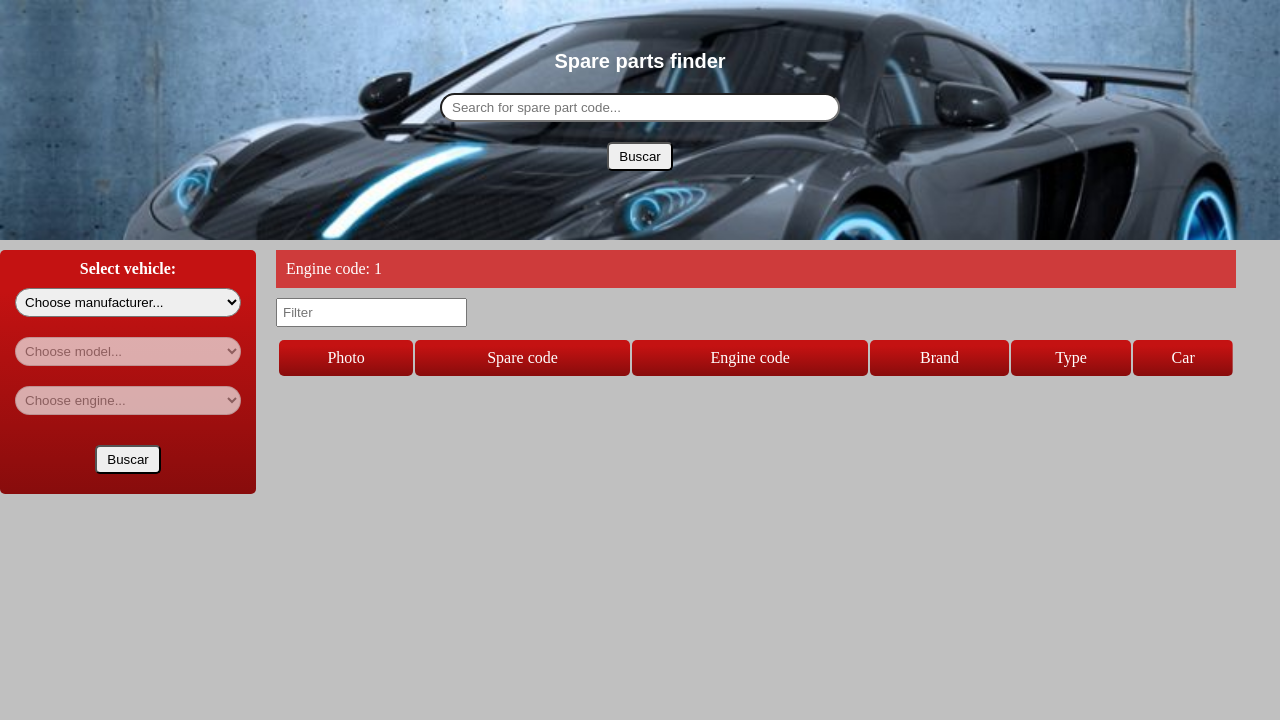
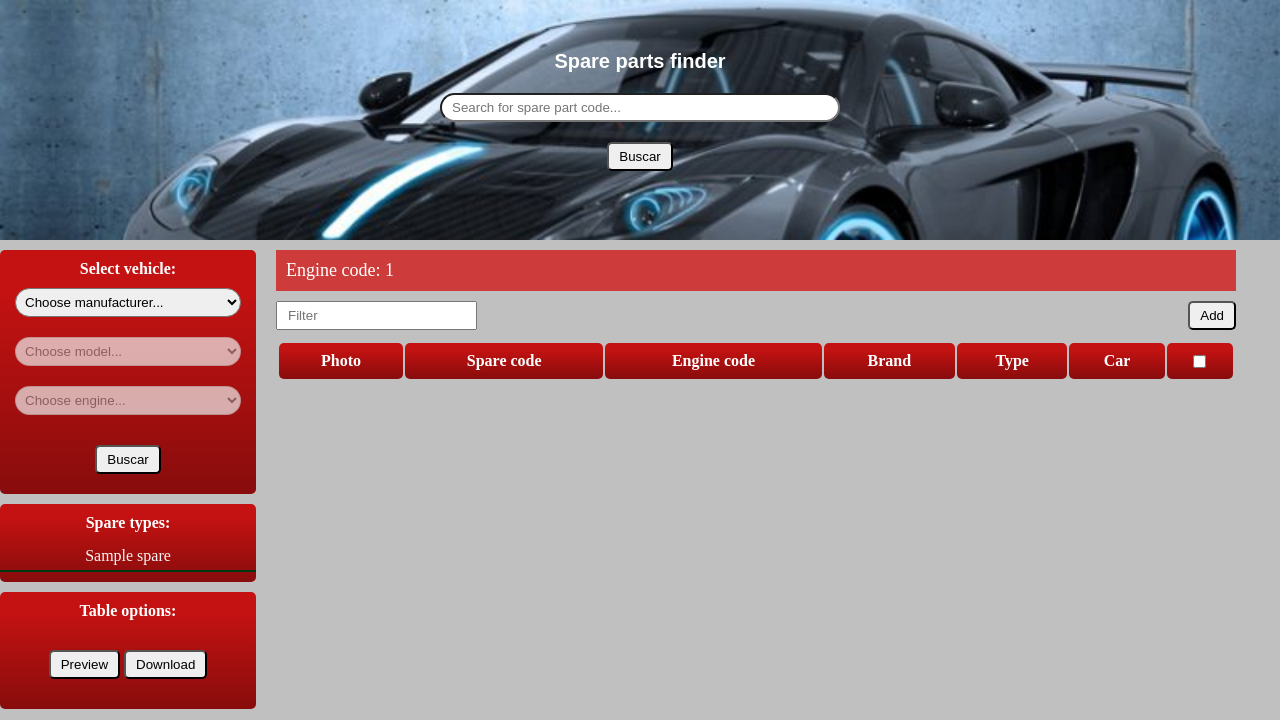
Before and after one commit to xxxhaythamxxx/repuestosPrueba, a Django app: page /engine/1 in a window 1280 px wide. Shown: the part 80-800 px from the top of the page. Run offline with Django 3.2, Linux system fonts and the light colour scheme; tables that the repository leaves empty hold one stand-in row (values such as "Sample post"); lists and menus that the app fills with data are empty; some libraries are stand-ins or nearby versions.

Commit message:
Envia por checkbox al carrito y borra igual

```diff
--- a/Repuestosapp/Templates/Repuestosapp/base.html
+++ b/Repuestosapp/Templates/Repuestosapp/base.html
@@ -36,7 +36,7 @@
 <!-- Buscador genérico -->
     <div class="contform">
         <h1>Spare parts finder</h1>
-        <form action="" method="GET">
+        <form class="searcher" action="" method="GET">
             <!-- {% csrf_token %} -->
             <div class="maintable">{{formulariop.as_table}}</div>
             <button type="submit" value="enviar">Buscar</button>
@@ -84,7 +84,15 @@
     <button type="submit" value="filtrar">Buscar</button>
     </form>
 </aside>
-
+<div class="filterExtra">
+    <label for="">Spare types:</label>
+        <div class="PDFoptions">
+            {% for a in allSpares %}
+                <li><a href="{% url 'name' a.spare_name %}">{{a.spare_name}}</a></li>
+                <hr color="rgba(136,12,12,1)">
+            {% endfor %}
+        </div>
+    </div>
 {% if spare or brand_id or carrito.cart %}
 <div class="filterExtra">
 <label for="">Table options:</label>
@@ -109,7 +117,7 @@
     {% endif %}
     {% block content %}
     {% endblock %}
-    <script src="{% static 'Repuestosapp/script.js' %}"></script>
+    <script type="text/javascript" src="{% static 'Repuestosapp/script.js' %}"></script>
     <!-- Para que trabaje el paginado -->
     <script src="https://ajax.googleapis.com/ajax/libs/jquery/2.1.1/jquery.min.js"></script>
 
--- a/Repuestosapp/Templates/Repuestosapp/engine.html
+++ b/Repuestosapp/Templates/Repuestosapp/engine.html
@@ -7,16 +7,22 @@
 <div class="resultadoBusqueda">
 <div class="migajas">Engine code: {{mig}} </div>
 <!-- <p>{{brand_id}}</p> -->
-<input class="filter" type="text" id="myInput" placeholder="Filter">
+<form method="POST" action="">
+    {% csrf_token %}
+    <div class="options">
+        <input class="filter" type="text" id="myInput" placeholder="Filter">
+        <button class="toCart" type="submit">Add</button>
+    </div>
 <table id="invoice">
     <thead>
         <tr class="trsup">
-            <td>Photo</td>
-            <td>Spare code</td>
-            <td>Engine code</td>
-            <td>Brand</td>
-            <td>Type</td>
-            <td>Car</td>
+            <th>Photo</th>
+            <th>Spare code</th>
+            <th>Engine code</th>
+            <th>Brand</th>
+            <th>Type</th>
+            <th>Car</th>
+            <th><input class="check" type="checkbox" onClick="toggle(this,'toAdd')"/></th>
         </tr>
     </thead>
     <tbody id="myTable">
@@ -26,13 +32,22 @@
         <td><a href="{% url 'sparedetails' br.spare_code %}">{{br.spare_code}}</a></td>
         <td><a href="{% url 'engine' test %}">{{test}}</a></td>
         <td><a href="{% url 'brand' br.spare_brand %}">{{br.spare_brand}}</a></td>
-        <!-- <th><a name="brand_id" href="brand?brand_id">{{spares.spare_brand}}</a></th> -->
-        <!-- <th><a href="">{{spares.spare_name}}</a></th> -->
         <td><a href="{% url 'name' br.spare_name %}">{{br.spare_name}}</a></td>
         <td><a href="{% url 'manuf' br.car_info.all.0.car_manufacturer %}">{{br.car_info.all.0.car_manufacturer}}</a></td>
+        <td><input class="check" type="checkbox" name="toAdd" value="{{br.id}}"></td>
     </tr>
     {% endfor %}
     </tbody>
 </table>
+</form>
 </div>
+<script>
+function toggle(source,toAdd) {
+    checkboxes = document.getElementsByName(toAdd);
+    for (var i = 0,
+        n = checkboxes.length; i < n; i++) {
+        checkboxes[i].checked = source.checked;
+    }
+}
+</script>
 {% endblock %}
--- a/Repuestosapp/Templates/Repuestosapp/manuf.html
+++ b/Repuestosapp/Templates/Repuestosapp/manuf.html
@@ -7,7 +7,9 @@
 <div class="resultadoBusqueda">
 <div class="migajas">Car manufacturer: {{mig}} </div>
 <!-- <p>{{brand_id}}</p> -->
-<input class="filter" type="text" id="myInput" placeholder="Filter">
+<div class="options">
+    <input class="filter" type="text" id="myInput" placeholder="Filter">
+</div>
 <table id="invoice">
     <thead>
         <tr class="trsup">
--- a/Repuestosapp/Templates/Repuestosapp/model.html
+++ b/Repuestosapp/Templates/Repuestosapp/model.html
@@ -7,7 +7,9 @@
 <div class="resultadoBusqueda">
 <div class="migajas">Car model: {{mig}} </div>
 <!-- <p>{{brand_id}}</p> -->
-<input class="filter" type="text" id="myInput" placeholder="Filter">
+<div class="options">
+    <input class="filter" type="text" id="myInput" placeholder="Filter">
+</div>
 <table id="invoice">
     <thead>
         <tr class="trsup">
--- a/Repuestosapp/static/Repuestosapp/script.js
+++ b/Repuestosapp/static/Repuestosapp/script.js
@@ -211,6 +211,24 @@ function viewPDF(){
       });
 }
 
+// Función para que los checkboxes se seleccionen todos
+
+function toggle(source,toAdd) {
+    checkboxes = document.getElementsByName(toAdd);
+    for (var i = 0,
+        n = checkboxes.length; i < n; i++) {
+        checkboxes[i].checked = source.checked;
+    }
+}
+
+function toggle(source,toDel) {
+    checkboxes = document.getElementsByName(toDel);
+    for (var i = 0,
+        n = checkboxes.length; i < n; i++) {
+        checkboxes[i].checked = source.checked;
+    }
+}
+
 // Intento de paginacion
 
 /*
--- a/Repuestosapp/static/Repuestosapp/style.css
+++ b/Repuestosapp/static/Repuestosapp/style.css
@@ -49,6 +49,7 @@ body {
 /* migajas */
 .migajas {
     background: rgb(206, 59, 59);
+    font-size: large;
     color:white;
     padding: 10px;
     margin: 10px 0 auto;
@@ -71,12 +72,12 @@ h1 {
     color:white;
     /* margin-top: 20px; */
 }
-form input {
+form input:not(.check):not(.filter) {
     border-radius: 20px;
     padding: 5px 10px;
     width: 400px;
 }
-button {
+.contform button:not(.filter) {
     margin: 20px 0;
     padding: 5px 10px;
     border-radius: 5px;
@@ -90,7 +91,7 @@ button {
     color: white;
 
 }
-table, th, td {
+table:not(.filter), th:not(.filter), td:not(.filter) {
     border: 1px solid transparent;
     border-radius: 5px;
 }
@@ -133,11 +134,17 @@ th, td {
 }
 
 /* Filtrador ----------------------------------------------------------------------------*/
+aside button {
+    margin: 20px 0;
+    padding: 5px 10px;
+    border-radius: 5px;
+}
+
 .lateral {
     width: 20%;
     float: left;
 }
-aside, .filterExtra {
+aside:not(.filter), .filterExtra:not(.filter) {
     background: rgb(136,12,12);
     background: linear-gradient(0deg, rgba(136,12,12,1) 0%, rgba(196,18,18,1) 83%);
     float: left;
@@ -158,7 +165,7 @@ aside label, .filterExtra label {
     padding: 0 15px;
     text-align: center;
 }
-select {
+select:not(.filter) {
     width: 100%;
     margin: 10px 0;
     padding: 5px;
@@ -169,6 +176,21 @@ select {
 }
 .filterExtra {
     width: 100%;
+}
+.PDFoptions li {
+    color: whitesmoke;
+    list-style: none;
+    padding: 5px 0;
+}
+.PDFoptions li a {
+    color: whitesmoke;
+    text-decoration: none;
+
+}
+.PDFoptions button {
+    margin: 20px 0;
+    padding: 5px 10px;
+    border-radius: 5px;
 }
 
 /* Spare Details ----------------------------------------------------------------------------*/
@@ -217,7 +239,7 @@ select {
 #nav a:hover {
     text-decoration: none;
 }
-#nav a {
+#nav a:not(.filter) {
     background: rgb(206, 59, 59);
     padding: 10px 15px;
     border-radius: 2px;
@@ -248,6 +270,16 @@ select {
 
 /* filtro ----------------------------------------------------------------------------*/
 .filter {
-    padding: 5px;
-    margin: 10px auto;
+    padding: 5px 10px;
+    margin: auto;
 }
+.toCart {
+    float: right;
+}
+.options {
+    margin: 10px 0;
+}
+.options button {
+    padding: 5px 10px;
+    border-radius: 5px;
+}
--- a/Repuestosapp/views.py
+++ b/Repuestosapp/views.py
@@ -15,11 +15,18 @@ from django.contrib.auth import login, logout, authenticate
 from .cart import *
 
 def add2car(request,spare_id):
-    carrito = Cart(request)
-    spare_part = get_object_or_404(spare, id = spare_id)
-    carrito.add(spare_part)
-    # return redirect("home")
-    return HttpResponseRedirect(request.META.get('HTTP_REFERER', '/'))
+
+    if request.method=="POST":
+        print("Está enviando POST-----------------------------------")
+        list = request.POST.getlist('toAdd')
+        print(list)
+        # return render(request,"Repuestosapp/detail.html")
+
+        carrito = Cart(request)
+        spare_part = get_object_or_404(spare, id = spare_id)
+        carrito.add(spare_part)
+        # return redirect("home")
+        return HttpResponseRedirect(request.META.get('HTTP_REFERER', '/'))
 
 def er2car(request, spare_id):
     carrito = Cart(request)
@@ -29,6 +36,7 @@ def er2car(request, spare_id):
     return HttpResponseRedirect(request.META.get('HTTP_REFERER', '/'))
 
 def detail(request):
+
     if selectf(request)==False:
         spares = spare.objects.all()
         carrito = Cart(request)
@@ -84,12 +92,31 @@ def same(): # Creo el diccionario para los formularios en común de todos los te
     allEngines=engine.objects.all()# Consigo TODOS los motores
     onlyManufCars=car.objects.all().values("car_manufacturer").distinct()# Conseguir TODOS los carros por fabricante
     allCars=car.objects.all()# Conseguir TODOS los carros
-    dicc={"formulariop":formulario_busqueda,"allCars":allCars,"onlyManufCars":onlyManufCars,"allEngines":allEngines}
+    allSpares=spare.objects.values("spare_name").order_by("spare_name").distinct()# Conseguir TODOS los repuestos
+    dicc={"formulariop":formulario_busqueda,"allCars":allCars,"onlyManufCars":onlyManufCars,"allEngines":allEngines,"allSpares":allSpares}
     return dicc
 
 dic=same().copy()
 
 def selectf(request):   # Código para saber si usa el input o el filtro
+
+    if request.method=="POST":
+        list = request.POST.getlist('toAdd')
+        delist = request.POST.getlist("toDel")
+        if delist:
+            carrito = Cart(request)
+            for a in delist:
+                spare_part = get_object_or_404(spare, id = a)
+                carrito.remove(spare_part)
+            # return HttpResponseRedirect(request.META.get('HTTP_REFERER', '/'))
+        if list:
+            carrito = Cart(request)
+            for a in list:
+                spare_part = get_object_or_404(spare, id = a)
+                carrito.add(spare_part)
+        return HttpResponseRedirect(request.META.get('HTTP_REFERER', '/'))
+        # return render(request,"Repuestosapp/detail.html")
+
     if request.method=="GET":
         search=request.GET.get("engine_id")
         if search:    # Si usaron el filter
@@ -97,7 +124,8 @@ def selectf(request):   # Código para saber si usa el input o el filtro
             carManu=request.GET.get("car_id")           # Valor del carro enviado
             carModel=request.GET.get("car_model_id")    #Valor del modelo del carro enviado
             comp=spare.objects.filter(engine_info__engine_ide__icontains=engModel,car_info__car_manufacturer__icontains=carManu,car_info__car_model__icontains=carModel).order_by("id")  # Creo un Query de spare que tenga el valor del motor pasado
-            dic.update({"spare":comp,"mig":engModel})
+            engcomp=engine.objects.filter(engine_ide__icontains=engModel,car_engine_info__car_manufacturer__icontains=carManu)
+            dic.update({"spare":comp,"mig":engModel,"engcomp":engcomp})
             return render(request,"Repuestosapp/findfil.html",dic)
         else:   # Si se usa el buscador por código de repuesto
             valor=request.GET.get("search")
@@ -138,8 +166,23 @@ def prueba(request):
 
 def home(request):
 
+    if request.method=="POST":
+        list = request.POST.getlist('toAdd')
+        delist = request.POST.getlist("toDel")
+        if delist:
+            carrito = Cart(request)
+            for a in delist:
+                spare_part = get_object_or_404(spare, id = a)
+                carrito.remove(spare_part)
+            # return HttpResponseRedirect(request.META.get('HTTP_REFERER', '/'))
+        if list:
+            carrito = Cart(request)
+            for a in list:
+                spare_part = get_object_or_404(spare, id = a)
+                carrito.add(spare_part)
+        return HttpResponseRedirect(request.META.get('HTTP_REFERER', '/'))
+
     if request.method=="GET":
-        print("Entra a home")
 
         if selectf(request)==False:
             return render(request,"Repuestosapp/home.html",same())
@@ -155,7 +198,7 @@ def findfil(request):
 def brand(request,val):
 
     if selectf(request)==False:
-        pr=spare.objects.values("spare_photo","spare_code","spare_brand","spare_name","car_info__car_manufacturer").filter(spare_brand__icontains=val).distinct()
+        pr=spare.objects.values("id","spare_photo","spare_code","spare_brand","spare_name","car_info__car_manufacturer").filter(spare_brand__icontains=val).distinct()
         dic.update({"brand_id":pr,"mig":val})
         return render(request,"Repuestosapp/brand.html",dic)
     else:
@@ -164,7 +207,7 @@ def brand(request,val):
 def name(request,val):
 
     if selectf(request)==False:
-        pr=spare.objects.values("spare_photo","spare_code","spare_brand","spare_name","car_info__car_manufacturer").filter(spare_name__icontains=val).distinct()
+        pr=spare.objects.values("id","spare_photo","spare_code","spare_brand","spare_name","car_info__car_manufacturer").filter(spare_name__icontains=val).distinct()
         dic.update({"brand_id":pr,"mig":val})
         return render(request,"Repuestosapp/name.html",dic)
     else:
```
Also changed, not shown: Repuestosapp/Templates/Repuestosapp/brand.html (+23 -6 lines), Repuestosapp/Templates/Repuestosapp/detail.html (+9 -13 lines), Repuestosapp/Templates/Repuestosapp/find.html (+20 -6 lines), Repuestosapp/Templates/Repuestosapp/findfil.html (+19 -2 lines), Repuestosapp/Templates/Repuestosapp/name.html (+14 -7 lines).
